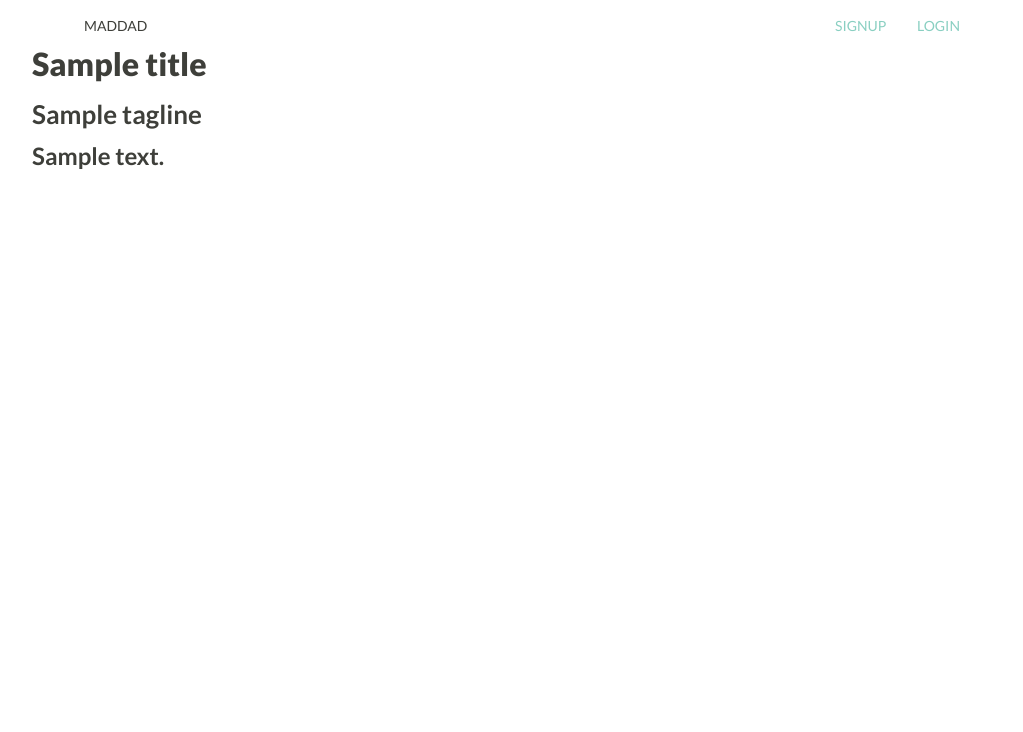
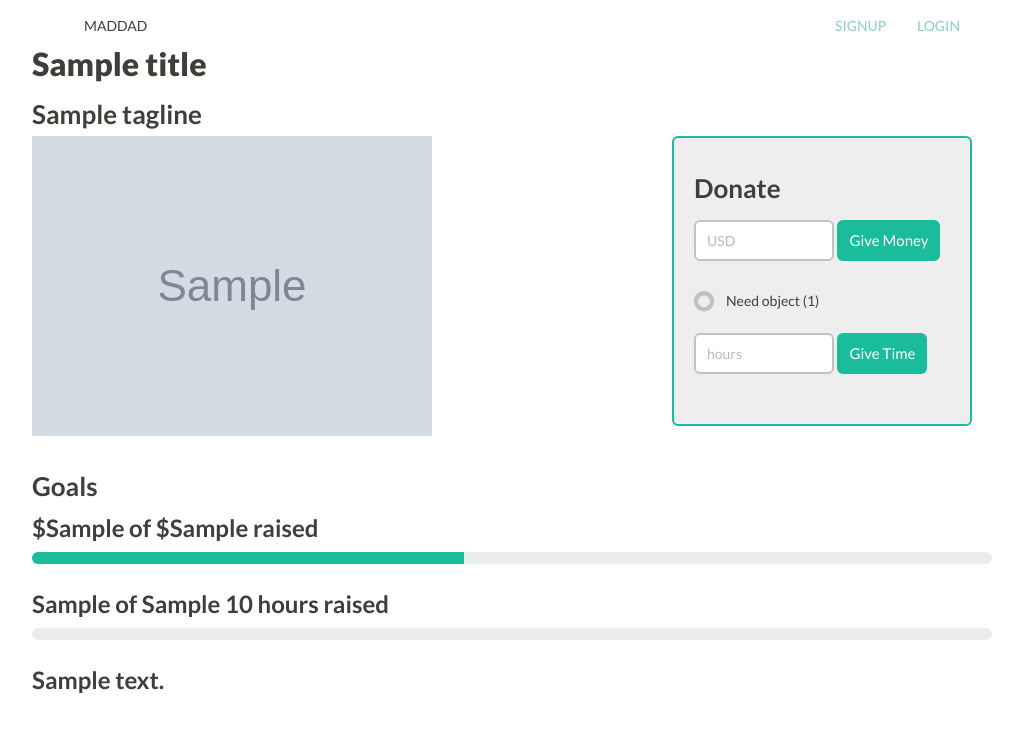
Before and after one commit to usmanm/madad, a Django app: template templates/campaign/viewcampaign.html in a window 1280 px wide. Shown: the top 732 px of the page, without its empty margins (118-1141 px from the left). Run offline with Django 3.2, Linux system fonts and the light colour scheme; tables that the repository leaves empty hold one stand-in row (values such as "Sample post"); the template is opened without the code that fills it: values that come from a table or form of the project are taken from there, most other values are stand-ins (such as "Sample title", 1, 10 or a date in 2020); grey boxes marked "Sample" are stand-in pictures; parts of the project's set-up code (start-up, migrations or seed data) failed here and were passed over; some libraries are stand-ins or nearby versions.

Commit message:
adding campaign

```diff
--- a/campaign/urls.py
+++ b/campaign/urls.py
@@ -1,6 +1,6 @@
 from django.conf.urls import patterns, url
 
 urlpatterns = patterns('campaign.views',
-    url(r'(viewcampaign/?P<campaign_id>[a-zA-Z0-9_\+-]+)$', 'campaign'),
+    url(r'viewcampaign/(?P<campaign_id>[a-zA-Z0-9_\+-]+)$', 'campaign'),
     url(r'(createcampaign)$', 'create_campaign'),
 )
--- a/campaign/views.py
+++ b/campaign/views.py
@@ -4,7 +4,10 @@ from campaign.models import Campaign
 
 def campaign(request, campaign_id):
   #campaign = Campaign.objects.get(hash_id=campaign_id)
-  return render_to_response('campaign/viewcampaign.html', {'title':'Hold', 'tagline':'hold', 'description':'description'})
+  needs = ['Legal','Accounting','Programming']
+  needs_status = {'Legal': ('10', '30', 1000/30), 'Accounting': ('20', '50', 2000/50), 'Programming' : ('0', '100', 0/100),} #same order as needs
+  money_status = ['1000', '4500']
+  return render_to_response('campaign/viewcampaign.html', {'needs':needs, 'needs_status':needs_status, 'money_status':money_status, 'title':'Hold', 'tagline':'hold', 'description':'description', 'image_url':'https://s3.amazonaws.com/ksr/assets/000/902/806/2ac9c3466559301081c2fdff4c154712_large.jpg?1378725565'})
 
 @login_required
 def create_campaign(request, user_id):
--- a/templates/campaign/viewcampaign.html
+++ b/templates/campaign/viewcampaign.html
@@ -5,5 +5,42 @@
 {% block container %}
  <h1> {{title}} </h1>
  <h2> {{tagline}} </h2>
+ <div class="row">
+ <div class="span8"><img src={{image_url}}></div>
+ <div class="span4"><div class="hero-unit" style="padding:20px; border:2px solid #1abc9c">
+ 	<h2>Donate</h2>
+ 	<form>
+  		<input type="text" class="span2" style="margin-top:10px" placeholder="USD">
+  		<button type="submit" class="btn btn-primary">Give Money</button>
+	</form>
+	<form>
+		{% for item in needs %}
+			<label class="radio">
+            <span class="icons"><span class="first-icon fui-radio-unchecked"></span><span class="second-icon fui-radio-unchecked"></span></span><input type="radio" name="needs" value={{item}} data-toggle="radio">
+            {{item}}
+          </label>
+		{% endfor %}
+
+		<input type="text" class="span2" style="margin-top:10px" placeholder="hours">
+		<button type="submit" class="btn btn-primary">Give Time</button>
+	</form>
+ </div></div>
+</div>
+<h2>Goals</h2>
+{% if money_status != null %}
+<h3>${{money_status.0}} of ${{money_status.1}} raised</h3>
+<div class="progress">
+    <div class="bar" style="width: 45%;"></div>
+</div>
+{% endif %}
+{% if needs_status != null %}
+{% for key, values in needs_status.items %}
+<h3>{{ values.0 }} of {{ values.1 }} {{ key }} hours raised</h3>
+<div class="progress">
+    <div class="bar" style="width: {{values.2}}%;"></div>
+</div>
+{% endfor %}
+{% endif %}
  <h3> {{description}} </h3>
+
 {% endblock %}
```
Also changed, not shown: campaign/admin.py (added, +8 -0 lines), templates/campaign/createcampaign.html (added, +9 -0 lines), db.sqlite3.
